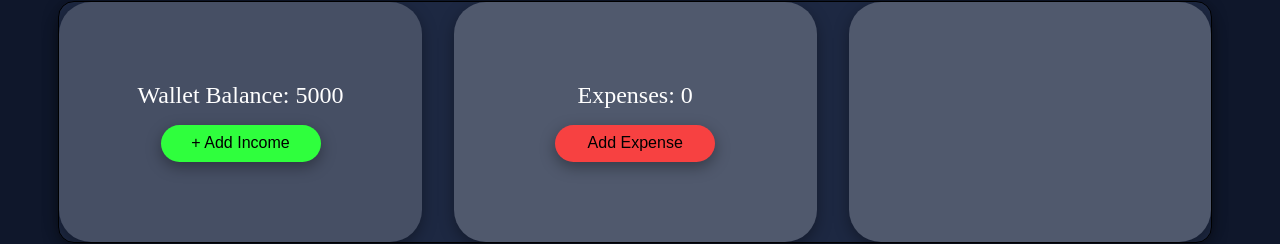
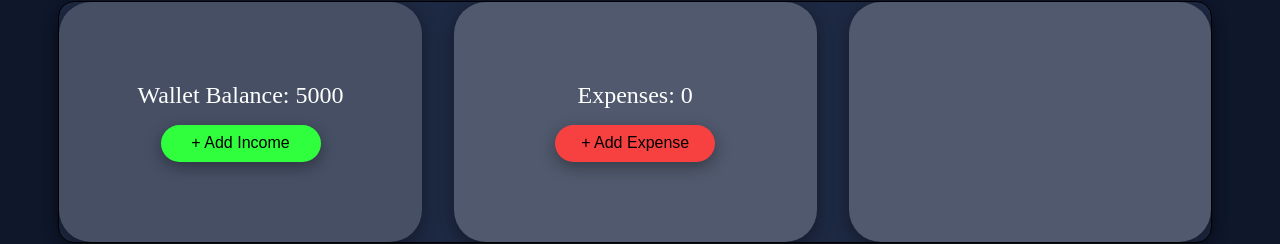
Before and after one commit to ashutosh243/XpenseTracker, a React (Vite) app: page / in a window 1280 px wide. Shown: the part 87-331 px from the top of the page. Built offline with nearby package versions, Linux system fonts and the light colour scheme.

Commit message:
updated 5

```diff
--- a/src/component/Expense.jsx
+++ b/src/component/Expense.jsx
@@ -69,7 +69,7 @@ const Expense = () => {
                 </form>
             </ReactModal>
             <div>Expenses: {Expense}</div>
-            <button type="submit    "  onClick={handlClick}>Add Expense</button>
+            <button type="submit"  onClick={handlClick}>+ Add Expense</button>
         </div>
     </>
     )
```
